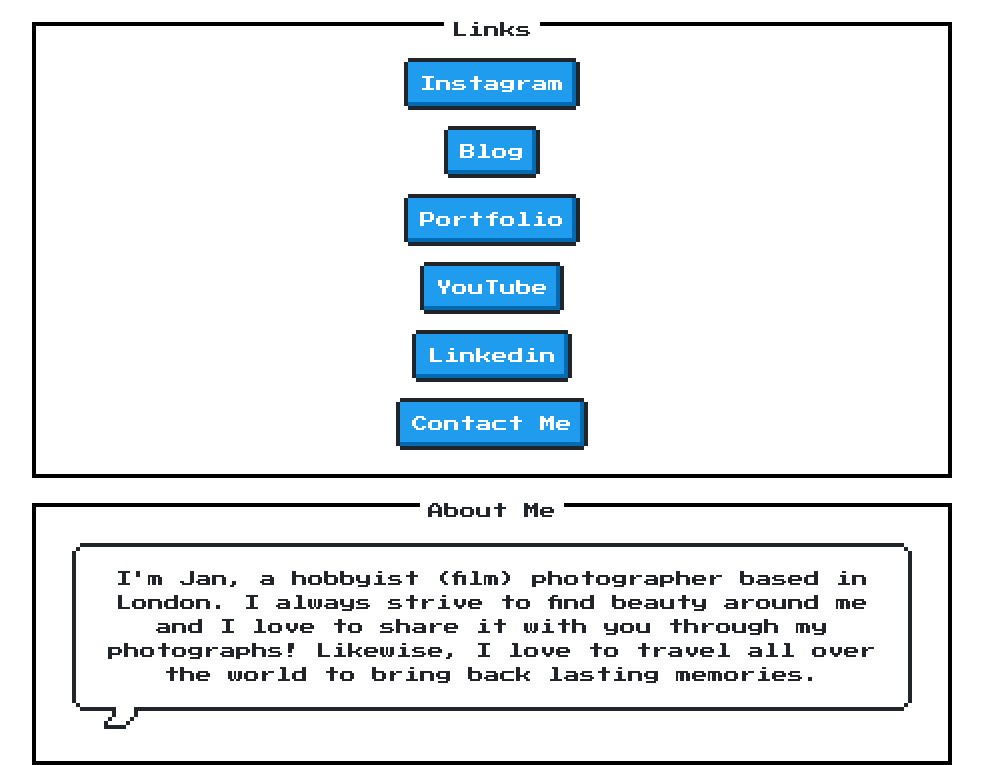
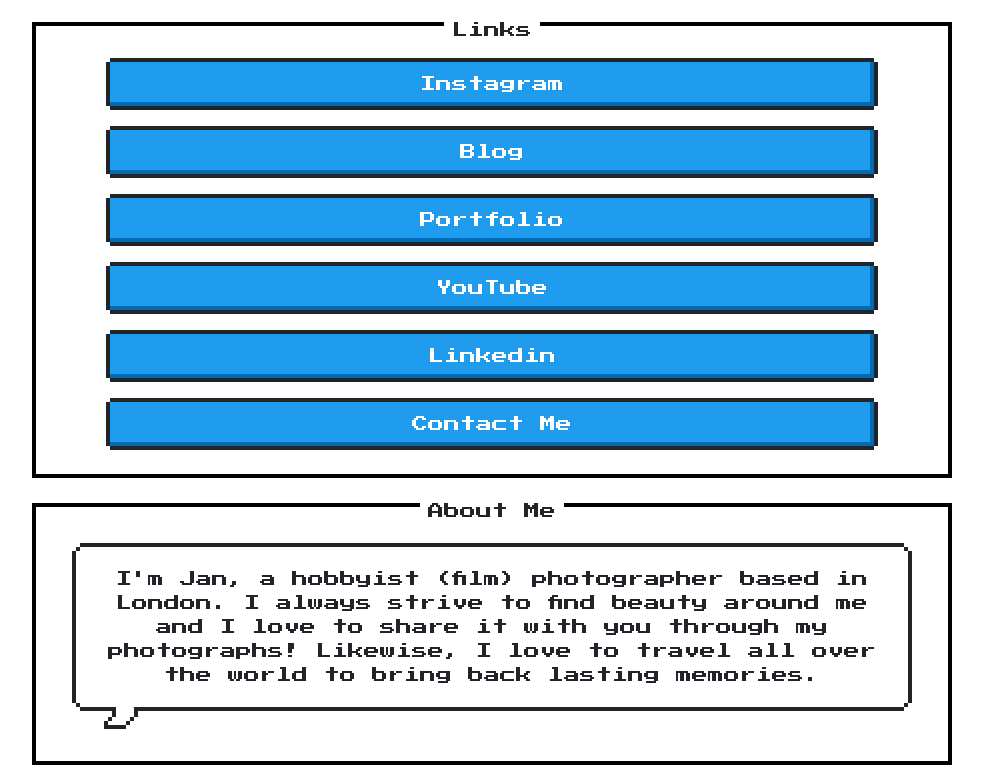
Before and after one commit to jangottweiss/linklist, a plain HTML site: page index.html in a window 1280 px wide. Shown: the part 76-841 px from the top of the page, without its empty margins (148-1131 px from the left). Drawn offline with Linux system fonts and the light colour scheme.

Commit message:
adjust style

```diff
--- a/index.html
+++ b/index.html
@@ -18,32 +18,32 @@
             <p class="title">Links</p>
             <p>
                 <a href="https://www.instagram.com/jan.onfilm/" target="_blank">
-                    <button type="button" class="nes-btn is-primary">Instagram</button>
+                    <button type="button" class="link-btn nes-btn is-primary">Instagram</button>
                 </a>
             </p>
             <p>
                 <a href="https://blog.gottweiss.photography/" target="_blank">
-                    <button type="button" class="nes-btn is-primary">Blog</button>
+                    <button type="button" class="link-btn nes-btn is-primary">Blog</button>
                 </a>
             </p>
             <p>
                 <a href="https://gottweiss.photography/" target="_blank">
-                    <button type="button" class="nes-btn is-primary">Portfolio</button>
+                    <button type="button" class="link-btn nes-btn is-primary">Portfolio</button>
                 </a>
             </p>
             <p>
                 <a href="https://www.youtube.com/@jan.onfilm" target="_blank">
-                    <button type="button" class="nes-btn is-primary">YouTube</button>
+                    <button type="button" class="link-btn nes-btn is-primary">YouTube</button>
                 </a>
             </p>
             <p>
                 <a href="https://www.linkedin.com/in/jangottweiss/" target="_blank">
-                    <button type="button" class="nes-btn is-primary">Linkedin</button>
+                    <button type="button" class="link-btn nes-btn is-primary">Linkedin</button>
                 </a>
             </p>
             <p>
                 <a href="mailto:jan.gottweiss@gmail.com" target="_blank">
-                    <button type="button" class="nes-btn is-primary">Contact Me</button>
+                    <button type="button" class="link-btn nes-btn is-primary">Contact Me</button>
                 </a>
             </p>
         </div>
@@ -52,7 +52,7 @@
             <p class="title">Current Projects</p>
             <p>
                 <a href="https://www.instagram.com/jan.onfilm/" target="_blank">
-                    <button type="button" class="nes-btn is-primary">Instagram</button>
+                    <button type="button" class="link-btn nes-btn is-primary">Instagram</button>
                 </a>
             </p>
         </div> -->
--- a/style.css
+++ b/style.css
@@ -27,3 +27,7 @@ samp {
 .space-top {
     margin-top: 25px;
 }
+
+.link-btn {
+    width: 90%;
+}
```
